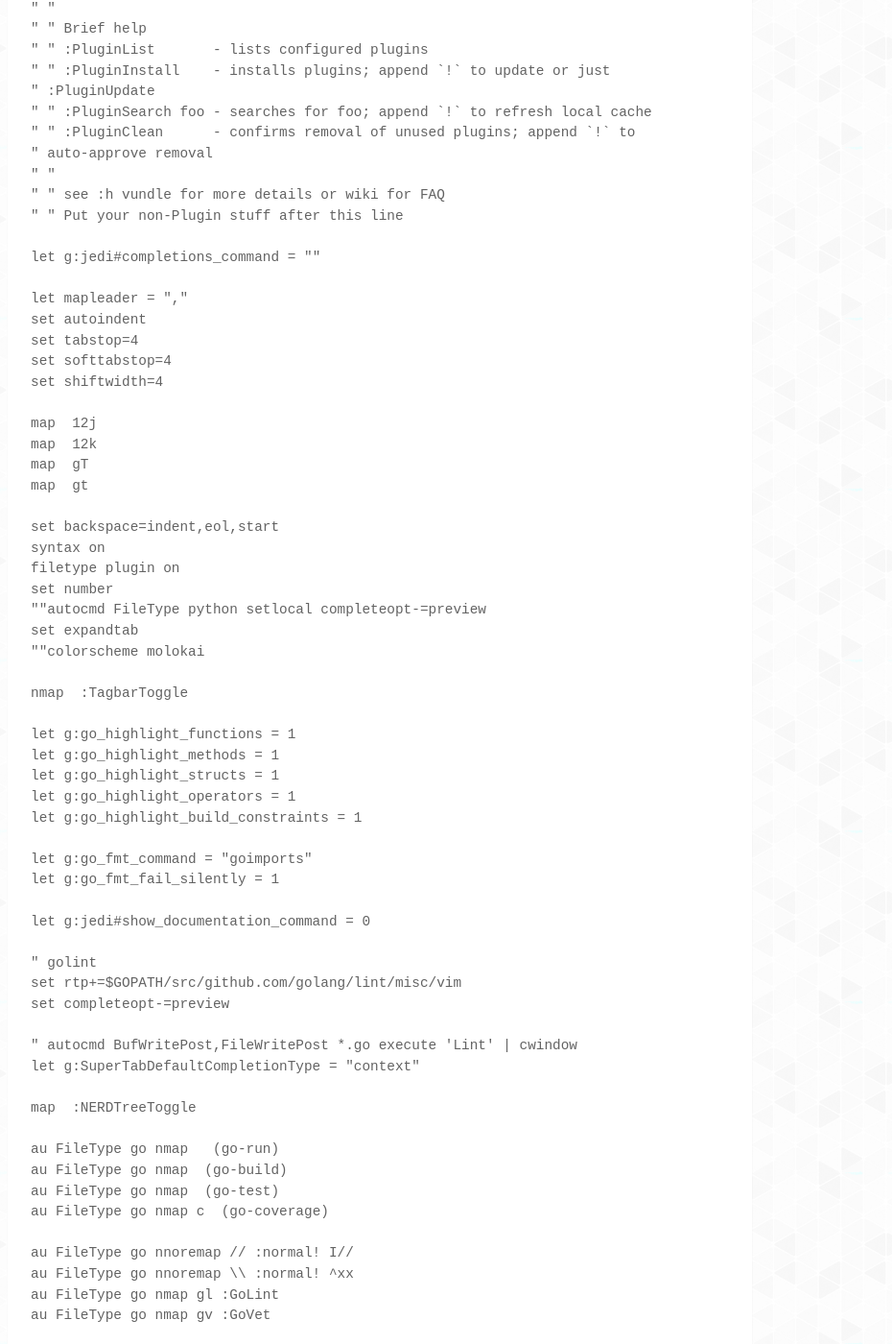
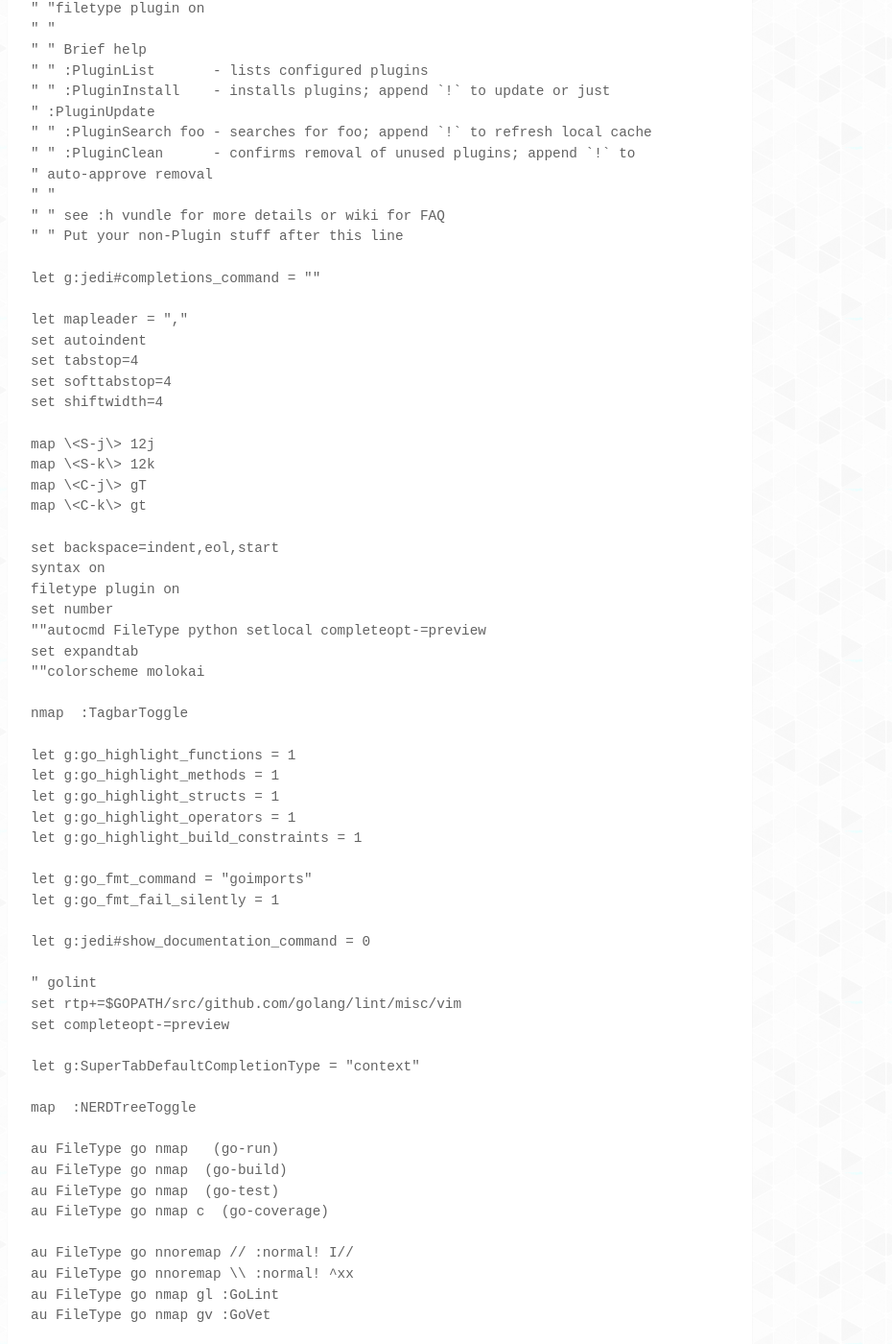
Before and after one commit to kuangchanglang/kuangchanglang.github.io, a Jekyll site: the page built from _posts/2015-11-21-vimrc.md, in a window 1280 px wide and 1400 px high, scrolled down 1107 px. Shown: the whole window at 96% size, without its empty margins (244-1174 px from the left). Built offline with Jekyll 4.4.1, drawn with Linux system fonts in a browser that asks for light colours; nearby versions of some CDN libraries; some web fonts are replaced; comment, search, counter and statistics services are not loaded; some of the changed text lies outside the part shown.

Commit message:
update vimrc

```diff
--- a/_posts/2015-11-21-vimrc.md
+++ b/_posts/2015-11-21-vimrc.md
@@ -4,8 +4,10 @@ title:  "my vimrc, for python and golang"
 date: 2015-11-21 21:29:27
 categories: jekyll update
 ---
+
 <code>
 <pre>
+
 "" common
 
 set nocompatible               " be iMproved, required
@@ -64,10 +66,10 @@ set tabstop=4
 set softtabstop=4
 set shiftwidth=4
 
-map <S-j> 12j
-map <S-k> 12k
-map <C-j> gT
-map <C-k> gt
+map \<S-j\> 12j
+map \<S-k\> 12k
+map \<C-j\> gT
+map \<C-k\> gt
 
 set backspace=indent,eol,start
 syntax on
@@ -94,7 +96,6 @@ let g:jedi#show_documentation_command = 0
 set rtp+=$GOPATH/src/github.com/golang/lint/misc/vim
 set completeopt-=preview
 
-" autocmd BufWritePost,FileWritePost *.go execute 'Lint' | cwindow
 let g:SuperTabDefaultCompletionType = "context"
 
 map <C-e> :NERDTreeToggle<CR>
```
Also changed, not shown: other parts of _posts/2015-11-21-vimrc.md (+1 -2 lines).
